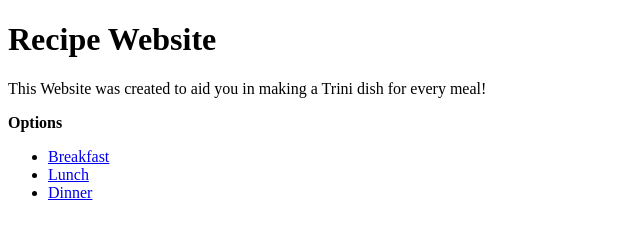
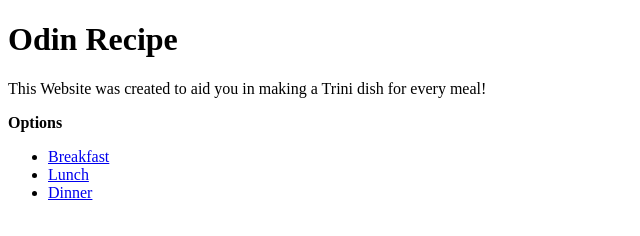
Before and after one commit to JEddy1019/odin-recipes--MISTAKE-, a plain HTML site: page index.html in a window 1280 px wide. Shown: the whole page, without its empty margins (0-640 px from the left). Drawn offline with Linux system fonts and the light colour scheme.

Commit message:
Update header on homescreen

```diff
--- a/index.html
+++ b/index.html
@@ -10,7 +10,7 @@
 
 <body>
 
-<h1>Recipe Website</h1>
+<h1>Odin Recipe</h1>
 
 <p>This Website was created to aid you in making a Trini dish for every meal!</p>
 
```
